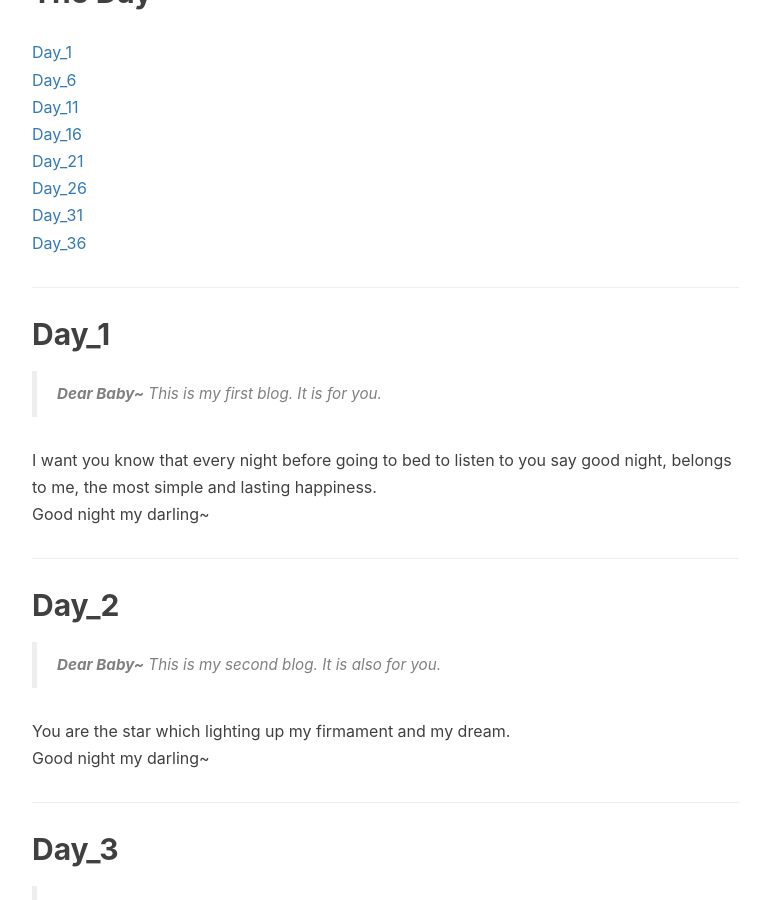
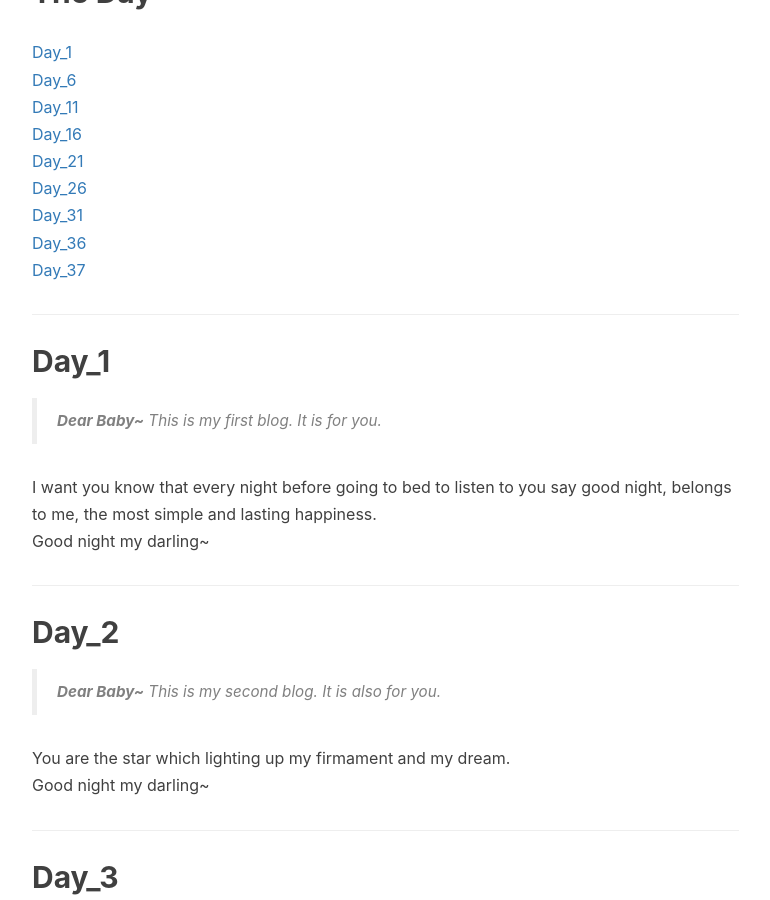
Before and after one commit to Big1ce/Big1ce.github.io, a Jekyll site: the page built from _posts/2019-08-16-good-night.markdown, in a window 1280 px wide and 900 px high, scrolled down 662 px. Shown: the whole window, without its empty margins (233-1003 px from the left). Built offline with Jekyll 4.4.1, drawn with Linux system fonts in a browser that asks for light colours; nearby versions of some CDN libraries; comment, search, counter and statistics services are not loaded.

Commit message:
change_post_blog_37

```diff
--- a/_posts/2019-08-16-good-night.markdown
+++ b/_posts/2019-08-16-good-night.markdown
@@ -59,6 +59,7 @@ tags:
 [Day_34](#Day_34)<br>
 [Day_35](#Day_35)<br>-->
 [Day_36](#Day_36)<br>
+[Day_37](#Day_37)<br>
 
 ---
 <p id = "Day_1"></p>
```
